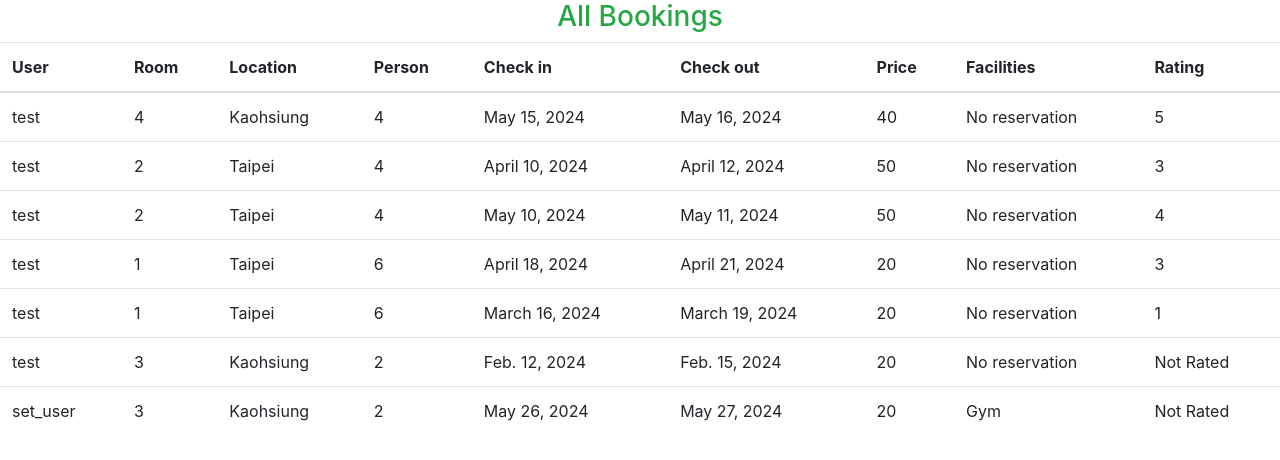
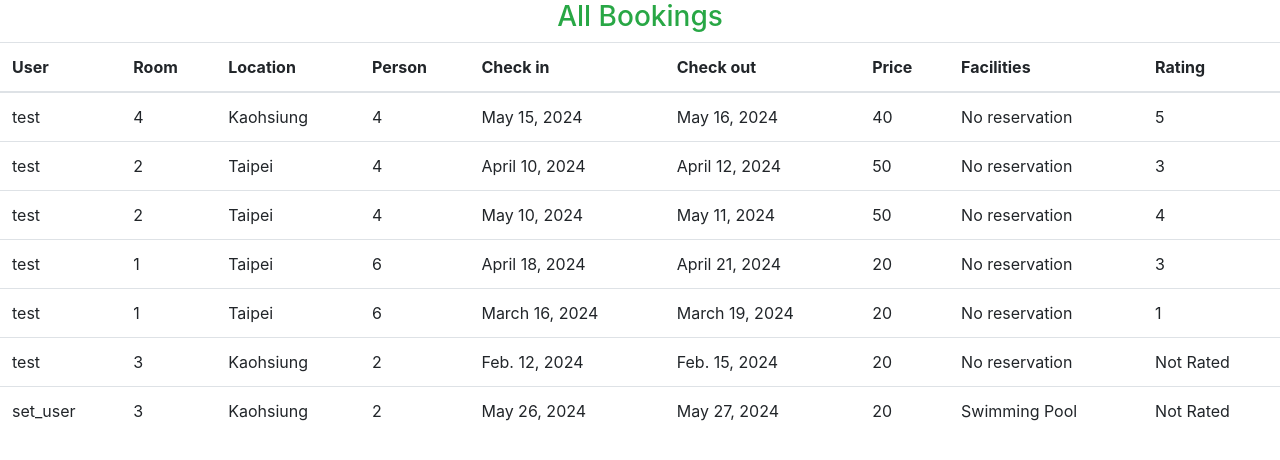
Before and after one commit to innroowu/Django-Based_Hotel_Management_System, a Django app: page /staff/allbookings in a window 1280 px wide. Shown: the part 70-530 px from the top of the page. Run offline with Django 3.2, Linux system fonts and the light colour scheme; a user stored in the database is signed in; data comes from the database, SQL or seed files in the repository; both versions use the stored data as it was after the commit; some libraries are stand-ins or nearby versions.

Commit message:
Fix bugs

```diff
--- a/hotel/templates/staff/allbookings.html
+++ b/hotel/templates/staff/allbookings.html
@@ -27,9 +27,9 @@
         <td>
             {% if each_booking.facilities %}
                 {% if each_booking.facilities == 1 %}
+                    Swimming Pool
+                {% else %}
                     Gym
-                {% else %}
-                    Swimming Pool
                 {% endif %}
             {% else %}
                 No reservation
--- a/hotel/templates/user/mybookings.html
+++ b/hotel/templates/user/mybookings.html
@@ -31,13 +31,12 @@
             </form>
         </td>
         <td>
-        <!-- 不太確定為什麼facilities的數字和判斷標準對不上，暫時先這樣，再找機會修改 -->
             {% if each_booking.facilities %}
                 <!-- {{each_booking.facilities}} -->
                 {% if each_booking.facilities == 1 %}
+                    Swimming Pool
+                {% else %}
                     Gym
-                {% else %}
-                    Swimming Pool
                 {% endif %}
             {% else %}
             <form method="post" action="{% url 'facilities' each_booking.id %}">
```
Also changed, not shown: hotel/db.sqlite3, hotel/management/migrations/0011_alter_reservation_facilities.py (added).
